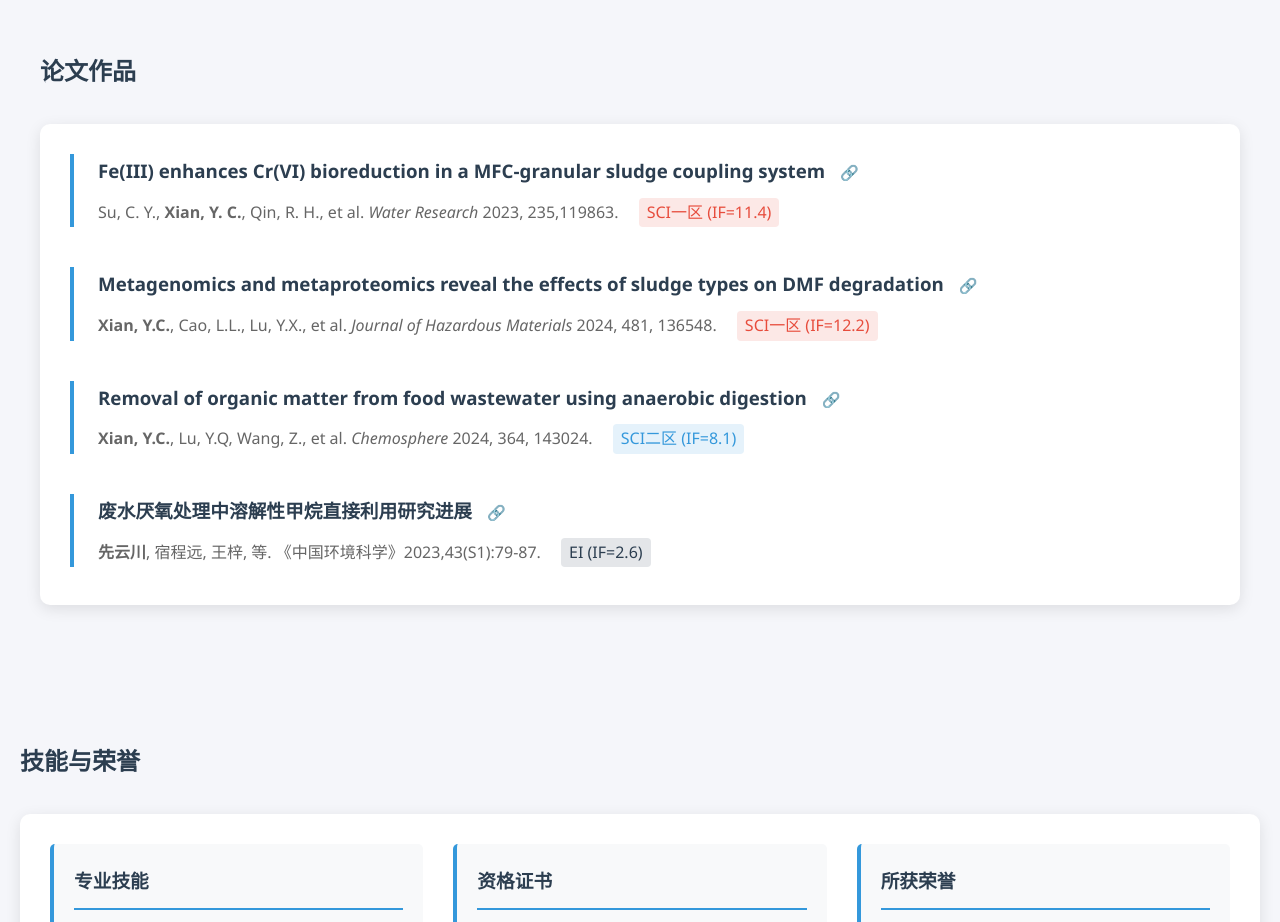
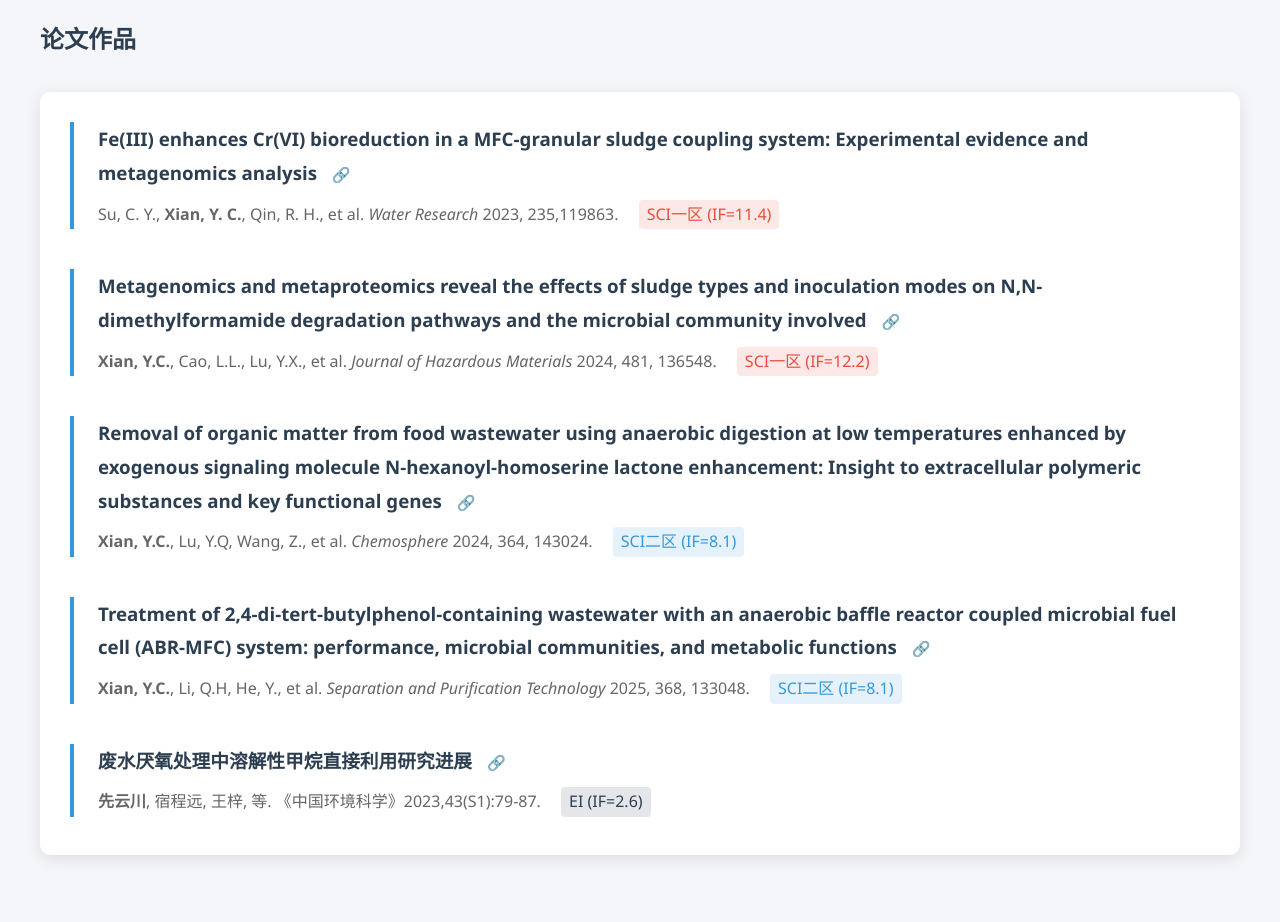
Before and after one commit to xyclovewly/xycc, a plain HTML site: page index.html in a window 1280 px wide. Shown: the part 1840-2762 px from the top of the page. Drawn offline with Linux system fonts and the light colour scheme.

Commit message:
Update index.html

```diff
--- a/index.html
+++ b/index.html
@@ -18,7 +18,8 @@
         font-family: "Segoe UI", Arial, sans-serif;
         line-height: 1.8;
         margin: 0;
-        padding-top: 70px;
+        margin-top: 70px;
+        padding-top: 0;
         background-color: #f5f6fa;
       }
       /* ↓↓↓↓↓↓↓ 新增的通用设置 ↓↓↓↓↓↓↓ */
@@ -35,6 +36,7 @@
         width: 100%;
         top: 0;
         box-shadow: 0 2px 10px rgba(0, 0, 0, 0.1);
+        z-index: 1000; /* 确保导航栏在最顶层 */
       }
 
       nav ul {
@@ -65,6 +67,7 @@
         padding: 4rem 20px;
         display: flex;
         justify-content: center;
+        padding: 4rem 20px 2rem;
       }
       /* ---------- 模态框样式 ---------- */
       .modal {
@@ -355,7 +358,7 @@
               "
             >
               Fe(III) enhances Cr(VI) bioreduction in a MFC-granular sludge
-              coupling system
+              coupling system: Experimental evidence and metagenomics analysis
               <span style="font-size: 0.8em; margin-left: 10px">🔗</span>
             </h3>
           </a>
@@ -399,7 +402,8 @@
               "
             >
               Metagenomics and metaproteomics reveal the effects of sludge types
-              on DMF degradation
+              and inoculation modes on N,N-dimethylformamide degradation
+              pathways and the microbial community involved
               <span style="font-size: 0.8em; margin-left: 10px">🔗</span>
             </h3>
           </a>
@@ -443,7 +447,9 @@
               "
             >
               Removal of organic matter from food wastewater using anaerobic
-              digestion
+              digestion at low temperatures enhanced by exogenous signaling
+              molecule N-hexanoyl-homoserine lactone enhancement: Insight to
+              extracellular polymeric substances and key functional genes
               <span style="font-size: 0.8em; margin-left: 10px">🔗</span>
             </h3>
           </a>
@@ -463,8 +469,53 @@
             >
           </p>
         </div>
+        <!-- 第四篇 -->
+        <div
+          class="publication-item"
+          style="
+            margin-bottom: 2.5rem;
+            border-left: 4px solid var(--secondary-color);
+            padding-left: 1.5rem;
+          "
+        >
+          <a
+            href="https://doi.org/10.1016/j.seppur.2025.133048"
+            target="_blank"
+            rel="noopener noreferrer"
+            style="text-decoration: none; color: inherit"
+          >
+            <h3
+              style="
+                color: var(--primary-color);
+                margin: 0 0 10px;
+                transition: color 0.3s;
+              "
+            >
+              Treatment of 2,4-di-tert-butylphenol-containing wastewater with an
+              anaerobic baffle reactor coupled microbial fuel cell (ABR-MFC)
+              system: performance, microbial communities, and metabolic
+              functions
+              <span style="font-size: 0.8em; margin-left: 10px">🔗</span>
+            </h3>
+          </a>
+          <p style="color: #666; line-height: 1.6; margin: 8px 0">
+            <strong>Xian, Y.C.</strong>, Li, Q.H, He, Y., et al.
+            <em>Separation and Purification Technology</em> 2025, 368, 133048.
+            <span
+              style="
+                display: inline-block;
+                background: #3498db20;
+                color: var(--secondary-color);
+                padding: 2px 8px;
+                border-radius: 4px;
+                margin-left: 1rem;
+              "
+              >SCI二区 (IF=8.1)</span
+            >
+          </p>
+        </div>
 
-        <!-- 第四篇 -->
+        <!-- 第五篇 -->
         <div
           class="publication-item"
           style="
```
